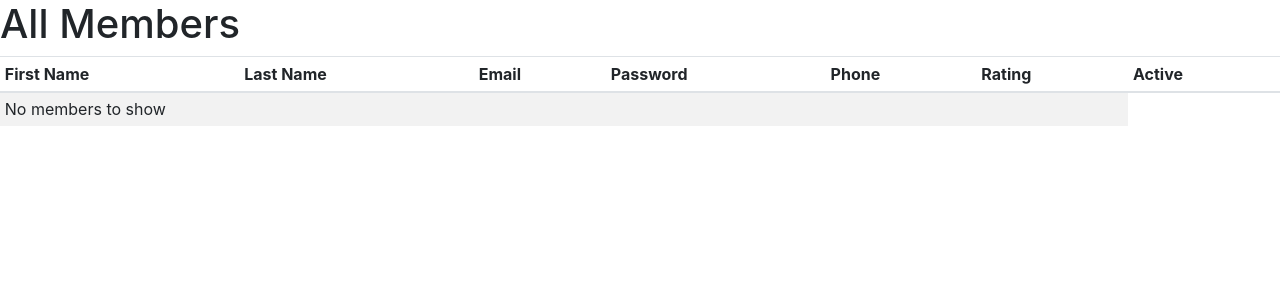
After one commit to rrc4/homegrown, a Flask app: page /members in a window 1280 px wide. The commit adds this page. Shown: the top 300 px of the page. Run offline with Flask 2, Linux system fonts and the light colour scheme; data that the repository does not hold is empty; some libraries are stand-ins or nearby versions.

Commit message:
All members now works, and refactored a decent amount. Member table updated.

```diff
--- a/application.py
+++ b/application.py
@@ -1,14 +1,14 @@
-from flask import Flask, render_template, request, flash, redirect, url_for
+from flask import Flask, render_template, flash, redirect, url_for
 from flask_wtf import FlaskForm
-from wtforms import StringField, SubmitField, SelectField, FloatField, PasswordField, BooleanField, ValidationError, IntegerField
-from wtforms.validators import Email, Length, DataRequired, NumberRange, InputRequired, EqualTo, Regexp
+from wtforms import StringField, SubmitField, FloatField, IntegerField
+from wtforms.validators import Length, NumberRange
 
 app = Flask(__name__)
 app.config['SECRET_KEY'] = 'Super Secret Unguessable Key'
 
 
+import db
 
-import db
 
 @app.before_request
 def before_request():
@@ -26,16 +26,15 @@ def feed():
 
 
 class PostForm(FlaskForm):
-    price = FloatField('Price', validators=[NumberRange(min=1, max=100, message='Price has to be between 1 and 100 dollars')])
-    quantity = IntegerField('Quantity', validators=[NumberRange(min=1, max=1000, message='The Quantity has to be between 1 and 1000')])
-    product = StringField('Product', validators=[Length(min=1, max=40, message='Product has to be min of 1 and max of 40')])
+    price = FloatField('Price', validators=[NumberRange(min=1, max=100, message='Price must be between $1 and $100')])
+    quantity = IntegerField('Quantity', validators=[NumberRange(min=1, max=1000, message='Quantity must be between 1 and 1000')])
+    product = StringField('Product', validators=[Length(min=1, max=40, message='Product must be min of 1 and max of 40 characters')])
     loc = StringField('Location', validators=[Length(min=1, max=40, message='Location has to be between 1 and 40')])
-
 
     submit = SubmitField('Save Post')
 
 
-# Create a member
+# Create a post
 @app.route('/post/create', methods=['GET', 'POST'])
 def create_post():
     post_form = PostForm()
@@ -47,15 +46,21 @@ def create_post():
                                       post_form.loc.data)
 
             if rowcount == 1:
-                flash("Trip added successfully")
+                flash("Post added successfully")
                 return redirect(url_for('feed'))
             else:
-                flash("New trip not created")
+                flash("New post not created")
 
     for error in post_form.errors:
         for field_error in post_form.errors[error]:
             flash(field_error)
-    return render_template('post_form.html', form=post_form, mode='create')
+    return render_template('post-form.html', form=post_form, mode='create')
+
+
+# Gets a list of all the members in the database
+@app.route('/members')
+def all_members():
+    return render_template('all-members.html', members=db.all_members())
 
 
 if __name__ == '__main__':
--- a/db.py
+++ b/db.py
@@ -2,9 +2,8 @@ from flask import g
 import psycopg2
 import psycopg2.extras
 
-# Database Utilities ########################################
+data_source_name = 'host=faraday.cse.taylor.edu dbname=joeyferg user=joeyferg password=kavibeda'
 
-data_source_name = 'host=faraday.cse.taylor.edu dbname=rrc4 user=rrc4 password=decisage'
 
 def open_db_connection():
     g.connection = psycopg2.connect(data_source_name)
@@ -24,3 +23,11 @@ def create_post(price, quantity, product, loc):
     g.cursor.execute(query, {'price': price, 'quantity': quantity, 'product': product, 'loc': loc})
     g.connection.commit()
     return g.cursor.rowcount
+
+
+def all_members():
+    query = '''
+        SELECT * FROM member m
+    '''
+    g.cursor.execute(query)
+    return g.cursor.fetchall()
--- /dev/null
+++ b/templates/all-members.html
@@ -0,0 +1,37 @@
+{% extends 'base.html' %}
+
+{% block title %}All Members{% endblock %}
+
+{% block content %}
+    <h1>All Members</h1>
+    <table class="table table-striped table-hover table-sm">
+        <thead>
+            <tr>
+                <th>First Name</th>
+                <th>Last Name</th>
+                <th>Email</th>
+                <th>Password</th>
+                <th>Phone</th>
+                <th>Rating</th>
+                <th>Active</th>
+            </tr>
+        </thead>
+        <tbody>
+            {% for member in members %}
+                <tr>
+                    <td>{{ member.first_name }}</td>
+                    <td>{{ member.last_name }}</td>
+                    <td>{{ member.email }}</td>
+                    <td>{{ member.password }}</td>
+                    <td>{{ member.phone }}</td>
+                    <td>{{ member.rating }}</td>
+                    <td>{{ member.active }}</td>
+                </tr>
+            {% else %}
+                <tr>
+                    <td colspan="6">No members to show</td>
+                </tr>
+            {% endfor %}
+        </tbody>
+    </table>
+{% endblock %}
--- a/templates/index.html
+++ b/templates/index.html
@@ -4,6 +4,6 @@
 
 {% block content %}
     <h1 class="display-4">Feed</h1>
-    <p>Content</p>
-    <a href="{{ url_for('create_post') }}">Go To Create Post</a>
+    <p><a href="{{ url_for('create_post') }}">Create a Post</a></p>
+    <p><a href="{{ url_for('all_members') }}">All Members</a></p>
 {% endblock %}
```
Also changed, not shown: db/create-db.sql (+8 -3 lines), db/init-db.sql (+17 -6 lines), templates/post-form.html (renamed from templates/post_form.html), 1 other file.
